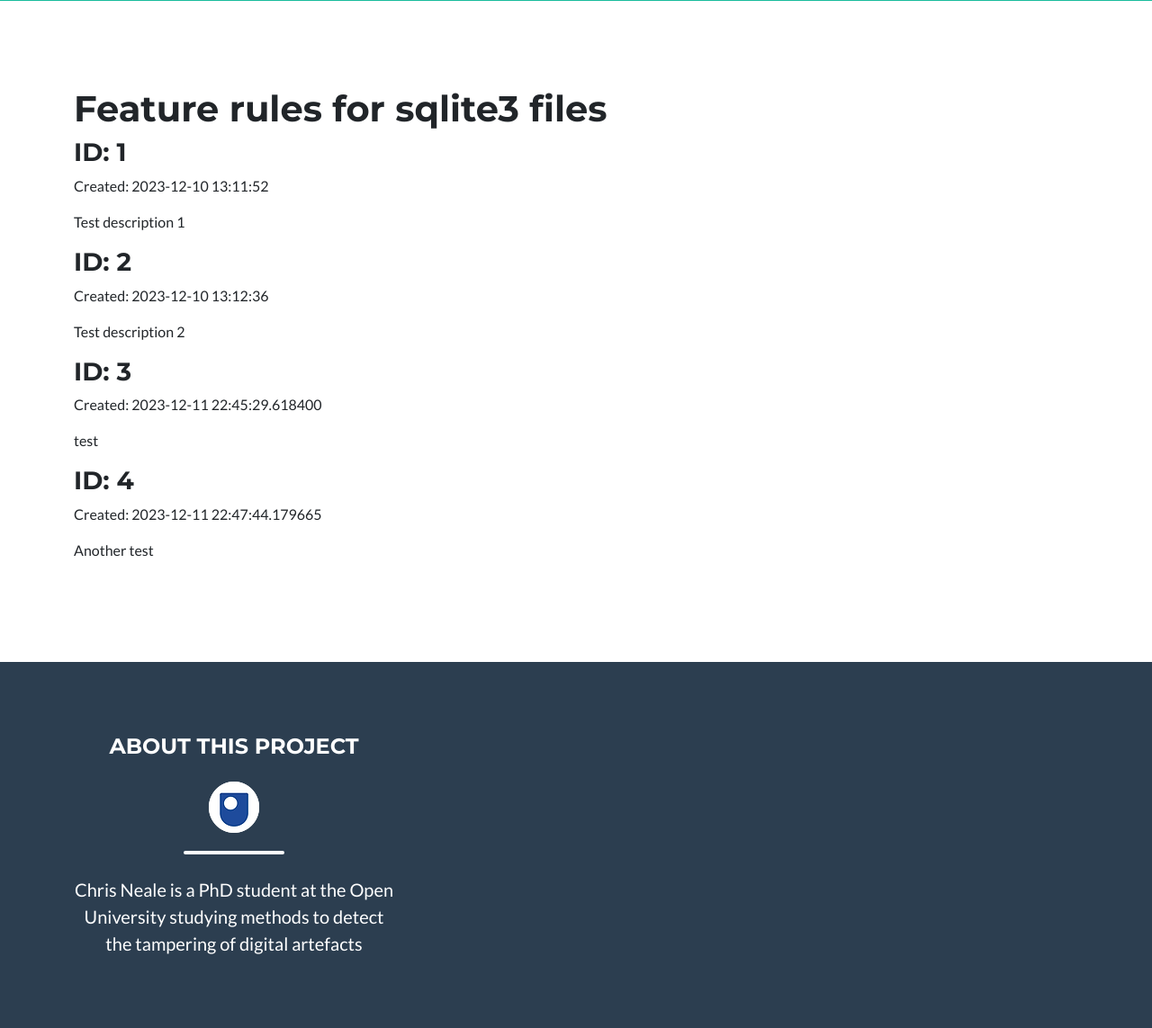
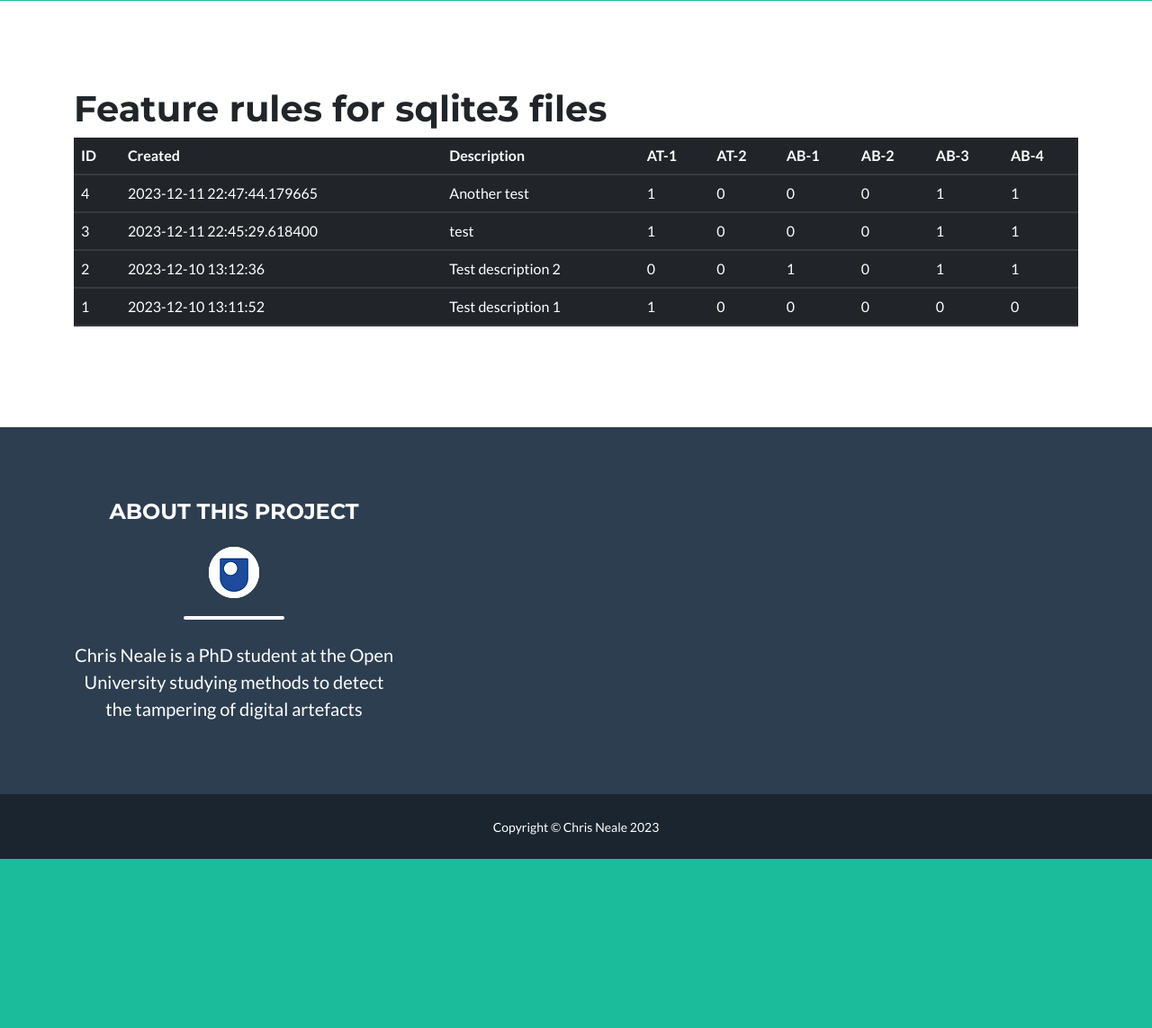
Before and after one commit to cn3759/zerotrustforensics, a Flask app: page /tampering_features in a window 1280 px wide. Shown: the part 718-1861 px from the top of the page at 90% size. After the commit the page ends 1673 px from the top, so only its background shows below. Run offline with Flask 3, Linux system fonts and the light colour scheme; data comes from the database, SQL or seed files in the repository; both versions use the stored data as it was after the commit; some libraries are stand-ins or nearby versions.

Commit message:
Update the view features page

```diff
--- a/main.py
+++ b/main.py
@@ -1,8 +1,11 @@
+import datetime
 import sqlite3
 from flask import Flask, render_template, request, url_for, redirect
 from werkzeug.exceptions import abort
 
 app = Flask(__name__)
+
+ids = ['AT-1', 'AT-2', 'AB-1', 'AB-2', 'AB-3', 'AB-4']
 
 def get_db_connection():
     conn = sqlite3.connect('database.db')
@@ -32,7 +35,7 @@ def tampering():
 @app.route('/tampering_features')
 def tampering_features():
     conn = get_db_connection()
-    features = conn.execute('SELECT * from features').fetchall()
+    features = conn.execute('SELECT * from features ORDER by ID DESC').fetchall()
     conn.close()
     return render_template('tampering_features.html', features=features)
 
@@ -40,8 +43,18 @@ def tampering_features():
 def add_feature():
     if request.method == 'POST':
         description = request.form['description']
-        print(description)
-        return redirect(url_for('add_feature'))
+        feature_map = {}
+        for id in ids:
+            try:
+                if request.form[id]:
+                    feature_map[id] = 1
+            except:
+                feature_map[id] = 0
+        conn = get_db_connection()
+        conn.execute('INSERT INTO features (created, Description, "AT-1", "AT-2", "AB-1", "AB-2", "AB-3", "AB-4") VALUES (?, ?, ?, ?, ?, ?, ?, ?)', (datetime.datetime.now(), description, feature_map['AT-1'], feature_map['AT-2'], feature_map['AB-1'], feature_map['AB-2'], feature_map['AB-3'], feature_map['AB-4']))
+        conn.commit()
+        conn.close()
+        return redirect(url_for('tampering_features'))
     return render_template('add_feature.html')
 
 @app.route('/<int:feature_id>')
--- a/templates/tampering_features.html
+++ b/templates/tampering_features.html
@@ -7,13 +7,36 @@ Tampering features
 {% block content %}
     <div class=".page-section">
         <h1>Feature rules for sqlite3 files</h1>
+        <table class="table table-dark">
+        <thead>
+            <tr class="d-sm-table-row">
+                <th class="d-sm-table-cell">ID</th>
+                <th class="d-sm-table-cell">Created</th>
+                <th class="d-sm-table-cell">Description</th>
+                <th class="d-sm-table-cell">AT-1</th>
+                <th class="d-sm-table-cell">AT-2</th>
+                <th class="d-sm-table-cell">AB-1</th>
+                <th class="d-sm-table-cell">AB-2</th>
+                <th class="d-sm-table-cell">AB-3</th>
+                <th class="d-sm-table-cell">AB-4</th>
+            </tr>
+        </thead>
+        <tbody>
         {% for feature in features %}
-        <h3>ID: {{ feature['ID'] }}</h3>
-        <div class=".page-section">
-            <p> Created: {{feature['created']}}</p>
-            <p> {{feature['description']}}</p>
-        </div>
+            <tr class="d-sm-table-row">
+                <td class="d-sm-table-cell">{{feature['ID']}}</td>
+                <td class="d-sm-table-cell">{{feature['created']}}</td>
+                <td class="d-sm-table-cell">{{feature['Description']}}</td>
+                <td class="d-sm-table-cell">{{feature['AT-1']}}</td>
+                <td class="d-sm-table-cell">{{feature['AT-2']}}</td>
+                <td class="d-sm-table-cell">{{feature['AB-1']}}</td>
+                <td class="d-sm-table-cell">{{feature['AB-2']}}</td>
+                <td class="d-sm-table-cell">{{feature['AB-3']}}</td>
+                <td class="d-sm-table-cell">{{feature['AB-4']}}</td>
+            </tr>
         {% endfor %}
+        </tbody>
+        </table>
     </div>
 
 {% endblock %}
```
Also changed, not shown: templates/add_feature.html (+15 -3 lines), database.db.
